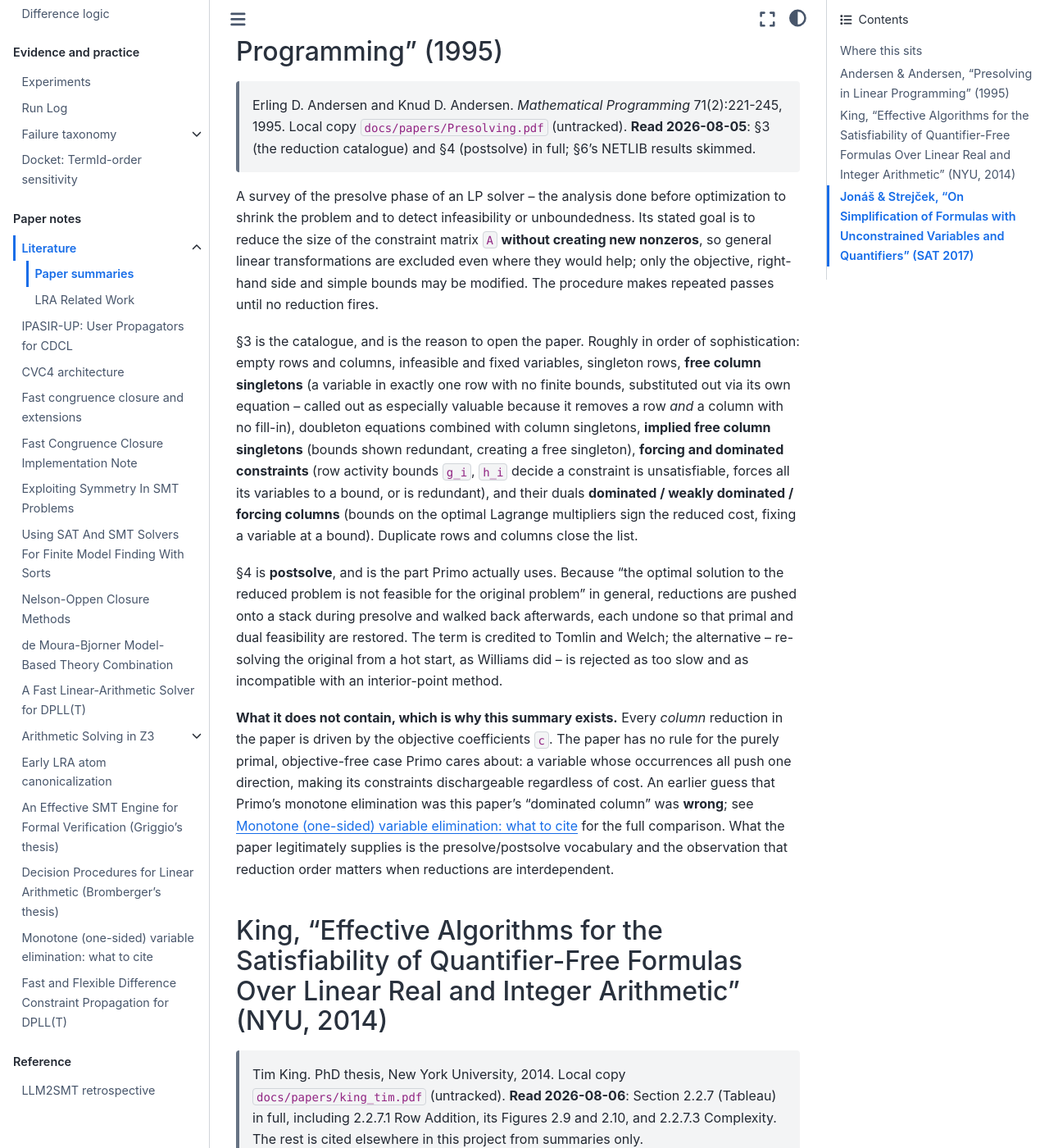
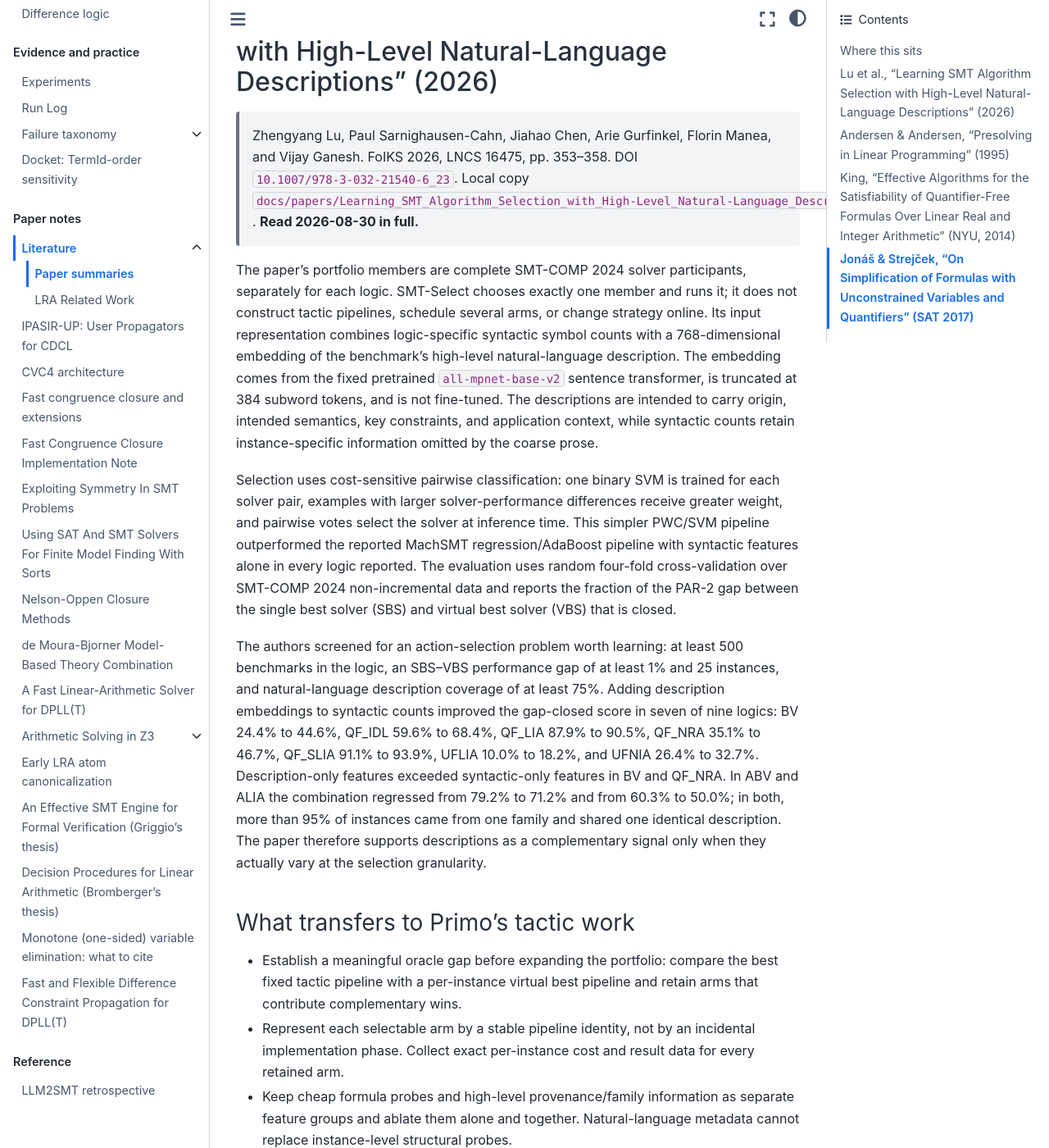
Before and after one commit to primo-solver/primo, a Jupyter Book: the page built from docs/papers/summaries.md, in a window 1280 px wide and 1400 px high, scrolled down 1168 px. Shown: the whole window at 82% size. Built offline with Jupyter Book 1.0.4 settings and Sphinx 7.4.7 and the Sphinx Book theme 1.1.4, drawn with Linux system fonts in a browser that asks for light colours; some of the changed text lies outside the part shown.

Commit message:
Summarize SMT-Select portfolio evidence

```diff
--- a/docs/papers/summaries.md
+++ b/docs/papers/summaries.md
@@ -24,6 +24,84 @@ Rules for entries here:
   on. If a paper reaches that point, promote it to a deep note.
 - Reference PDFs stay untracked (`.gitignore` excludes `*.pdf`); only these
   summaries are committed.
+
+(lu-smt-select)=
+## Lu et al., "Learning SMT Algorithm Selection with High-Level Natural-Language Descriptions" (2026)
+
+> Zhengyang Lu, Paul Sarnighausen-Cahn, Jiahao Chen, Arie Gurfinkel,
+> Florin Manea, and Vijay Ganesh. FoIKS 2026, LNCS 16475, pp. 353--358.
+> DOI `10.1007/978-3-032-21540-6_23`. Local copy
+> `docs/papers/Learning_SMT_Algorithm_Selection_with_High-Level_Natural-Language_Descriptions.pdf`.
+> **Read 2026-08-30 in full.**
+
+The paper's portfolio members are complete SMT-COMP 2024 solver participants,
+separately for each logic. SMT-Select chooses exactly one member and runs it; it
+does not construct tactic pipelines, schedule several arms, or change strategy
+online. Its input representation combines logic-specific syntactic symbol
+counts with a 768-dimensional embedding of the benchmark's high-level
+natural-language description. The embedding comes from the fixed pretrained
+`all-mpnet-base-v2` sentence transformer, is truncated at 384 subword tokens,
+and is not fine-tuned. The descriptions are intended to carry origin, intended
+semantics, key constraints, and application context, while syntactic counts
+retain instance-specific information omitted by the coarse prose.
+
+Selection uses cost-sensitive pairwise classification: one binary SVM is
+trained for each solver pair, examples with larger solver-performance
+differences receive greater weight, and pairwise votes select the solver at
+inference time. This simpler PWC/SVM pipeline outperformed the reported
+MachSMT regression/AdaBoost pipeline with syntactic features alone in every
+logic reported. The evaluation uses random four-fold cross-validation over
+SMT-COMP 2024 non-incremental data and reports the fraction of the PAR-2 gap
+between the single best solver (SBS) and virtual best solver (VBS) that is
+closed.
+
+The authors screened for an action-selection problem worth learning: at least
+500 benchmarks in the logic, an SBS--VBS performance gap of at least 1% and 25
+instances, and natural-language description coverage of at least 75%. Adding
+description embeddings to syntactic counts improved the gap-closed score in
+seven of nine logics: BV 24.4% to 44.6%, QF_IDL 59.6% to 68.4%, QF_LIA 87.9%
+to 90.5%, QF_NRA 35.1% to 46.7%, QF_SLIA 91.1% to 93.9%, UFLIA 10.0% to
+18.2%, and UFNIA 26.4% to 32.7%. Description-only features exceeded
+syntactic-only features in BV and QF_NRA. In ABV and ALIA the combination
+regressed from 79.2% to 71.2% and from 60.3% to 50.0%; in both, more than 95%
+of instances came from one family and shared one identical description. The
+paper therefore supports descriptions as a complementary signal only when
+they actually vary at the selection granularity.
+
+### What transfers to Primo's tactic work
+
+- Establish a meaningful oracle gap before expanding the portfolio: compare
+  the best fixed tactic pipeline with a per-instance virtual best pipeline and
+  retain arms that contribute complementary wins.
+- Represent each selectable arm by a stable pipeline identity, not by an
+  incidental implementation phase. Collect exact per-instance cost and result
+  data for every retained arm.
+- Keep cheap formula probes and high-level provenance/family information as
+  separate feature groups and ablate them alone and together. Natural-language
+  metadata cannot replace instance-level structural probes.
+- Make training cost-sensitive so a near-tie does not count like a choice that
+  changes a solve into a timeout. PAR-2 or another declared timeout penalty
+  belongs in both arm evaluation and the selector objective.
+- Begin with a curated finite set of complete tactic pipelines. Pairwise
+  classification needs one model per pair, so treating every arbitrary tactic
+  permutation as an arm would cause a quadratic classifier count on top of a
+  combinatorial action space.
+
+### Limits and evaluation risk
+
+The six-page paper does not report the number or exact identities of portfolio
+members per logic, SVM hyperparameters, feature-normalization/fusion details,
+feature-extraction overhead, statistical significance tests, or an online or
+sequential schedule. Its evidence is for selecting complete solvers, not for
+the claim that any particular preprocessing split is a useful tactic boundary.
+
+The folds are random benchmark folds, not benchmark-family-disjoint folds.
+Because descriptions often identify origin and application family, a reasonable
+inference is that some of their benefit may be recognition of families seen in
+training. That is useful for future instances from known families but is not
+evidence of transfer to unseen families. A Primo selector should report both
+ordinary held-out-instance validation and family-grouped validation; pipeline
+design must not be justified only by the former.
 
 (andersen-presolving)=
 ## Andersen & Andersen, "Presolving in Linear Programming" (1995)
```
